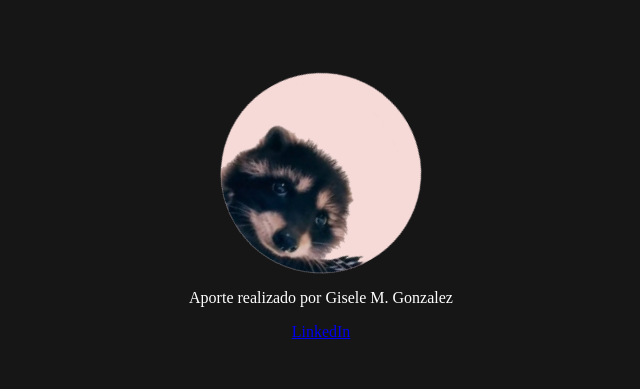
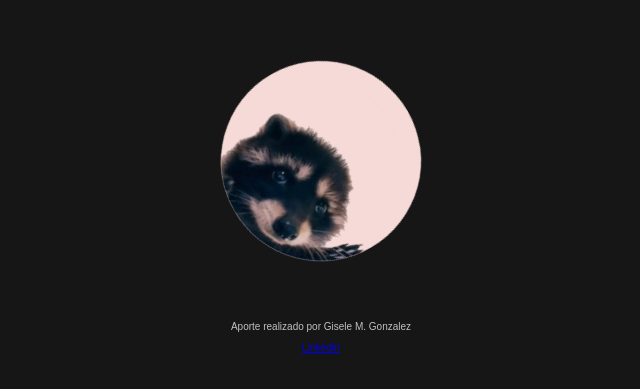
Before and after one commit to giselemilagros88/pedro_spinner, a plain HTML site: page index.html in a window 1280 px wide. Shown: the part 193-582 px from the top of the page, without its empty margins (319-959 px from the left). Drawn offline with Linux system fonts and the light colour scheme.

Commit message:
estilos fuentes

```diff
--- a/estilos.css
+++ b/estilos.css
@@ -1,6 +1,7 @@
 body {
     background: #161616;
-    color:white;
+    color:rgb(193, 193, 193);
+    font-size: 10px;
     text-align: center;
     margin: 0;
 
@@ -9,6 +10,8 @@ body {
     flex-direction: column;
     justify-content: center;
     align-items: center;
+    font-family: Arial, Helvetica, sans-serif;
+    gap:50px;
   }
 
   .spinner {
--- a/index.html
+++ b/index.html
@@ -19,7 +19,7 @@
         </div>
         <footer>
             <p>Aporte realizado por Gisele M. Gonzalez</p>
-            <a href="www.linkedin.com/in/gisele-milagros-gonzalez" target="_blank">LinkedIn</a>
+            <a href="https://www.linkedin.com/in/gisele-milagros-gonzalez" target="_blank">LinkedIn</a>
 
         </footer>
 
```
